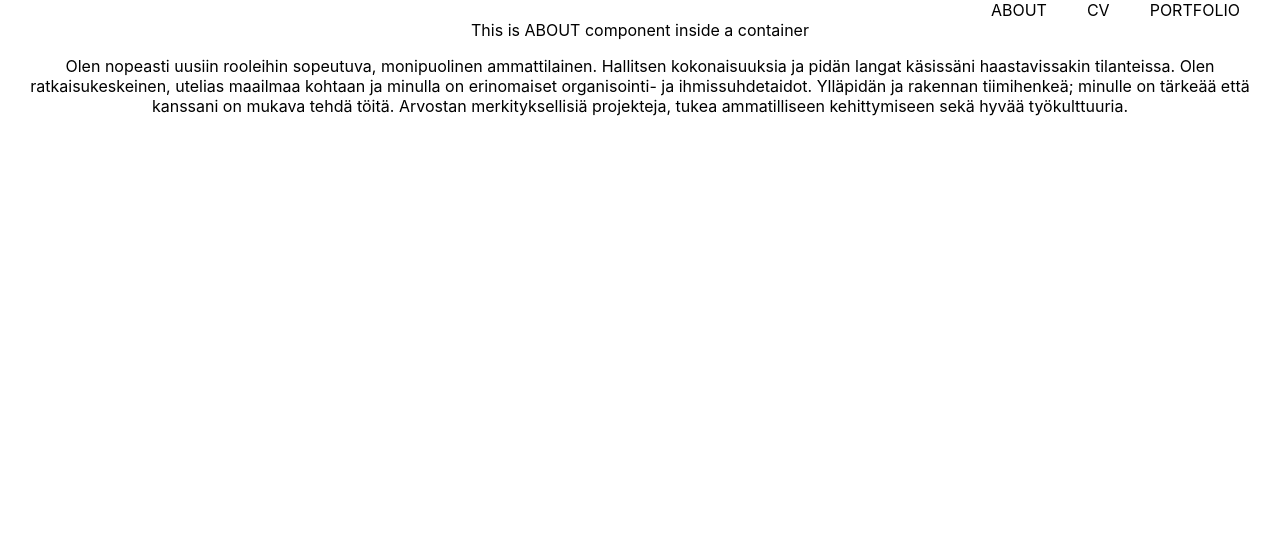
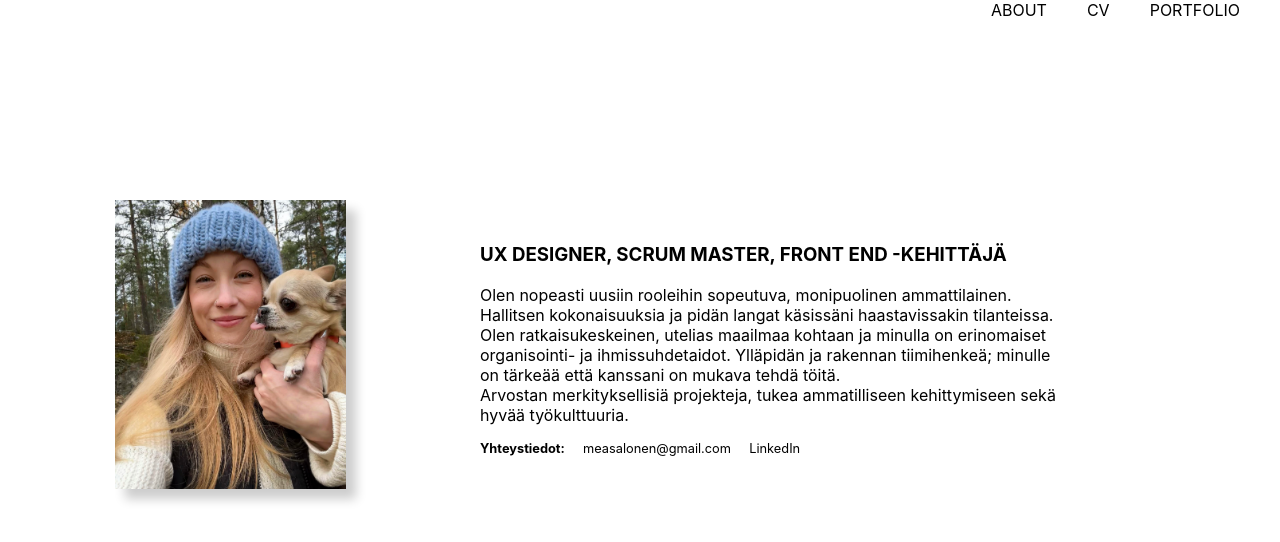
Before and after one commit to mariasalonen/mariasalonen.github.io, a React (Create React App) app in the folder portfolio/: page / in a window 1280 px wide. Shown: the top 542 px of the page. Built offline with nearby package versions, Linux system fonts and the light colour scheme.

Commit message:
About page

```diff
--- /dev/null
+++ b/portfolio/src/components/About/about.css
@@ -0,0 +1,38 @@
+.row {
+  display: flex;
+  flex-direction: row;
+  justify-content: space-between;
+  align-items: center;
+  width: 100%;
+  height: 100%;
+  margin-top: 10em;
+}
+
+.about-column-img {
+  padding: 20px;
+  width: 35%;
+  img {
+    width: 55%;
+    box-shadow: 10px 10px 10px rgba(0, 0, 0, 0.2);
+  }
+}
+
+.about-column-text {
+  padding: 20px;
+    width: 65%;
+    p, h3 {
+        text-align: left;
+        width: 75%;
+    }
+    .contact-info {
+        font-size: 0.8em;
+        a {
+            text-decoration: none;
+            color: black;
+            margin-left: 2.5%;
+        }
+        b{
+            margin-right: 2.5%;
+        }
+    }
+}
--- a/portfolio/src/components/About/index.js
+++ b/portfolio/src/components/About/index.js
@@ -1,12 +1,29 @@
 import React from "react";
-import { Container } from "react-bootstrap";
+import { Container, Row, Col } from "react-bootstrap";
+import "./about.css";
+import portrait from "./img/portrait.jpg";
 
 const About = () => {
   return (
     <>
-      <Container>This is ABOUT component inside a container
-        <p>Olen nopeasti uusiin rooleihin sopeutuva, monipuolinen ammattilainen. Hallitsen kokonaisuuksia ja pidän langat käsissäni haastavissakin tilanteissa. Olen ratkaisukeskeinen, utelias maailmaa kohtaan ja minulla on erinomaiset organisointi- ja ihmissuhdetaidot. Ylläpidän ja rakennan tiimihenkeä; minulle on tärkeää että kanssani on mukava tehdä töitä.
-        Arvostan merkityksellisiä projekteja, tukea ammatilliseen kehittymiseen sekä hyvää työkulttuuria.</p>
+      <Container>
+
+        <Row xs={1} md={2} lg={2}>
+          <Col className="about-column-img col-6"><img src={portrait} alt="Maria Salonen"></img></Col>
+          <Col className="about-column-text col-6">
+            {" "}
+            <h3>UX DESIGNER, SCRUM MASTER, FRONT END -KEHITTÄJÄ</h3>
+            <p>Olen nopeasti uusiin rooleihin sopeutuva, monipuolinen
+            ammattilainen. Hallitsen kokonaisuuksia ja pidän langat käsissäni
+            haastavissakin tilanteissa. Olen ratkaisukeskeinen, utelias maailmaa
+            kohtaan ja minulla on erinomaiset organisointi- ja ihmissuhdetaidot.
+            Ylläpidän ja rakennan tiimihenkeä; minulle on tärkeää että kanssani
+            on mukava tehdä töitä.
+            <br></br>Arvostan merkityksellisiä projekteja, tukea
+            ammatilliseen kehittymiseen sekä hyvää työkulttuuria.</p>
+            <p className="contact-info"><b>Yhteystiedot:</b> measalonen@gmail.com <a href="https://www.linkedin.com/in/salosenmaria/">LinkedIn</a></p>
+          </Col>
+        </Row>
       </Container>
     </>
   );
```
Also changed, not shown: portfolio/src/components/About/img/portrait.jpg (added).
